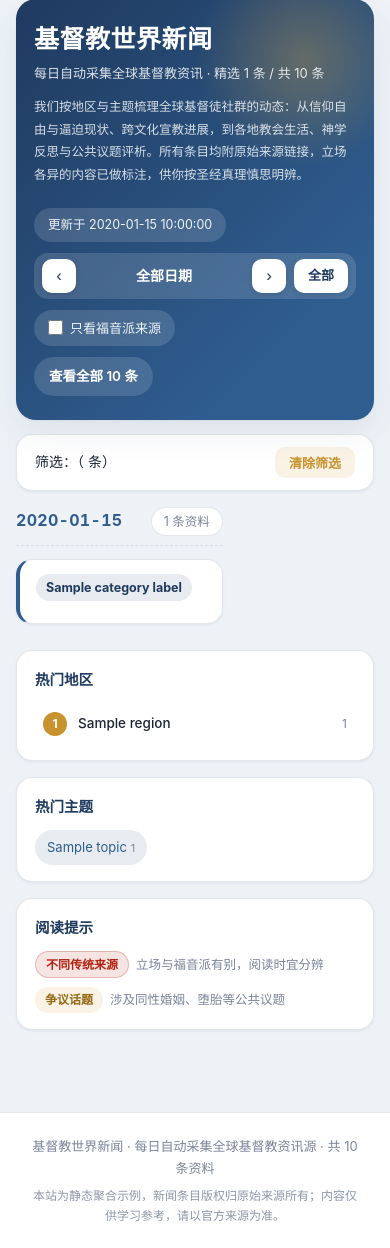
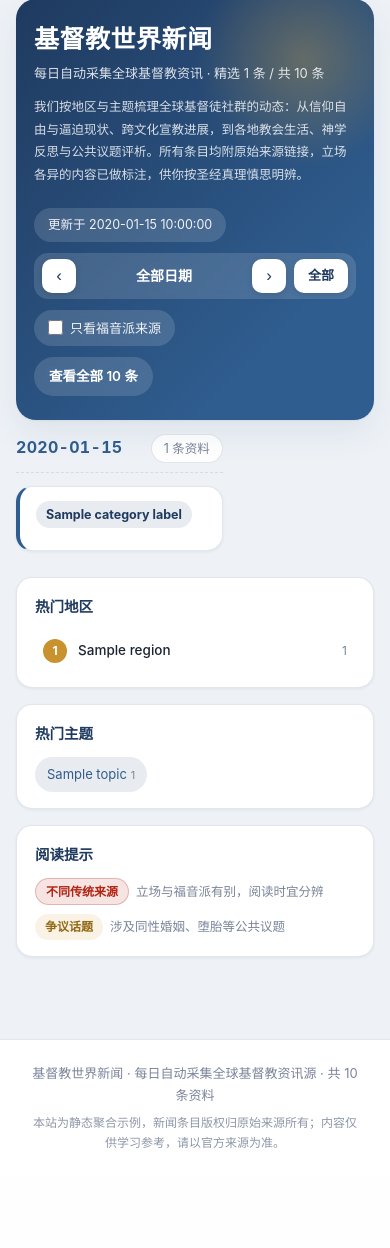
Before and after one commit to jeskuns/christian-news, a Python web app: template src/generators/templates/index.html in a window 390 px wide. Shown: the part 58-1306 px from the top of the page. After the commit the page ends 1206 px from the top, so only its background shows below. Run offline with Jinja, Linux system fonts and the light colour scheme; the template is opened without the code that fills it: most values are stand-ins (such as "Sample title", 1, 10 or a date in 2020); some web fonts are replaced.

Commit message:
fix: hidden 筛选条被覆盖 + 手机版 hero 防挤压；版本号 d

```diff
--- a/site/assets/css/style.css
+++ b/site/assets/css/style.css
@@ -33,6 +33,7 @@
   --c-wiki:#6a7488;
 }
 *{box-sizing:border-box;margin:0;padding:0}
+[hidden]{display:none!important}
 html{scroll-behavior:smooth}
 body{font-family:var(--font);color:var(--ink);background:var(--bg);line-height:1.7;-webkit-font-smoothing:antialiased;text-rendering:optimizeLegibility}
 a{text-decoration:none}
@@ -206,6 +207,8 @@
 @media (max-width:860px){
   .container{padding:0 16px}
   .hero{padding:24px 18px;margin:16px 0 14px}
+  .hero-main{flex:1 1 100%}
+  .updated-pill{white-space:normal}
   .hero h1{font-size:25px}
   .hero-tools{align-items:flex-start;width:100%}
   .date-nav{width:100%;justify-content:space-between}
--- a/src/generators/templates/base.html
+++ b/src/generators/templates/base.html
@@ -8,7 +8,7 @@
   <link rel="preconnect" href="https://fonts.googleapis.cn">
   <link rel="preconnect" href="https://fonts.gstatic.cn" crossorigin>
   <link href="https://fonts.googleapis.cn/css2?family=Noto+Sans+SC:wght@400;500;700&family=Noto+Serif+SC:wght@600;700&display=swap" rel="stylesheet">
-  <link rel="stylesheet" href="{{ root }}assets/css/style.css?v=20261030c">
+  <link rel="stylesheet" href="{{ root }}assets/css/style.css?v=20261030d">
 </head>
 <body>
   <header class="site-header">
```
